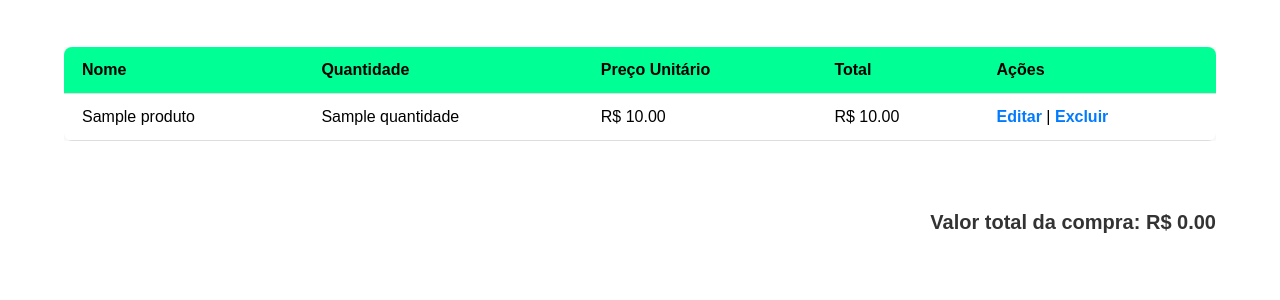
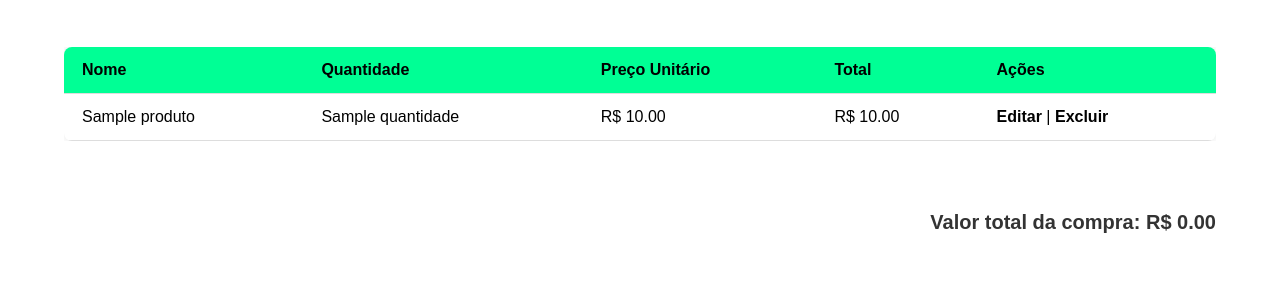
Before and after one commit to gabriel00018/atividade_compesacao, a Flask app: template templates/lista.html in a window 1280 px wide. Shown: the part 193-493 px from the top of the page. Run offline with Flask 3, Linux system fonts and the light colour scheme; the template is opened without the code that fills it: most values are stand-ins (such as "Sample title", 1, 10 or a date in 2020).

Commit message:
cor diferente lista.css

```diff
--- a/static/css/lista.css
+++ b/static/css/lista.css
@@ -74,7 +74,7 @@ tbody tr:nth-child(even) {
 
 /* Estilo dos links de ação */
 td a {
-  color: #007bff;
+  color: #000000;
   text-decoration: none;
   font-weight: bold;
 }
```
